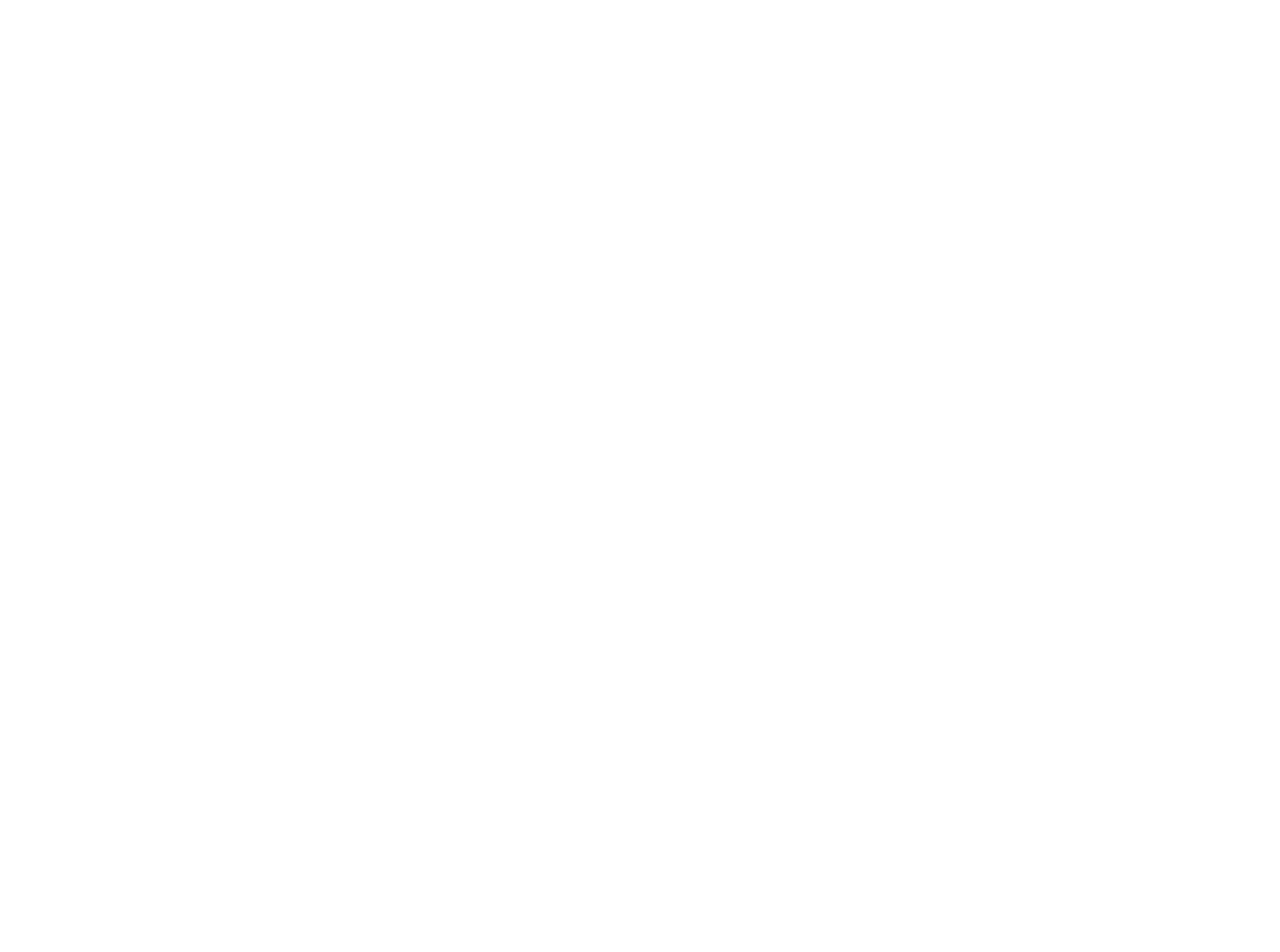
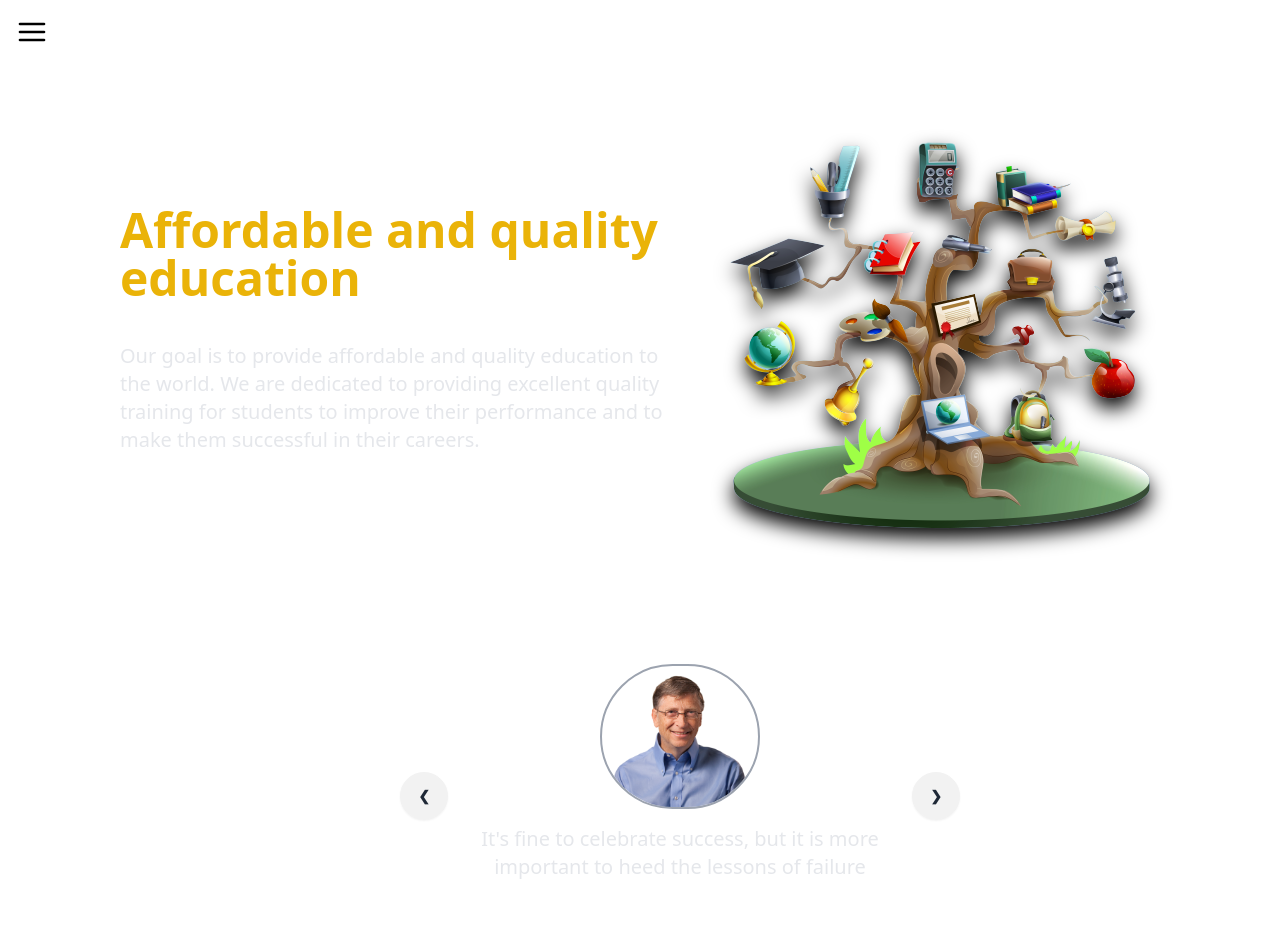
Before and after one commit to sipunpanda/FullStack-LMS, a React (Vite) app in the folder client/: page /about in a window 1280 px wide. Before the commit this address had no page. Shown: the top 952 px of the page. Before the commit the page ends 800 px from the top, so only its background shows below. Built offline with nearby package versions, Linux system fonts and the light colour scheme.

Commit message:
Added about us page and fix side bar button

```diff
--- a/client/src/App.jsx
+++ b/client/src/App.jsx
@@ -1,6 +1,7 @@
 import './App.css'
 import {Routes, Route} from 'react-router-dom'
 import HomePage from './Pages/HomePage.jsx'
+import AboutUs from './Pages/AboutUs.jsx'
 
 function App() {
 
@@ -8,6 +9,7 @@
     <>
    <Routes>
     <Route path='/' element ={<HomePage /> } > </Route>
+    <Route path='/about' element ={<AboutUs /> } > </Route>
     </Routes>
     </>
   )
--- a/client/src/Layouts/HomeLayout.jsx
+++ b/client/src/Layouts/HomeLayout.jsx
@@ -34,7 +34,7 @@
 
         // const res = await dispatch(logout());
 
-    //    if (res?.payload) {
+    //    if (res?.payload?.success) {
     //      navigate("/")
     //    }
     }
@@ -58,9 +58,9 @@
 
                     <div className="drawer-side w-0">
                         <label htmlFor="my-drawer" className="drawer-ovwerlay">
+                        </label>
 
-                        </label>
-                        <ul className="menu p-4 w-48 sm:w-80 bg-base-200 text-base-content relative">
+                        <ul className="menu p-4 w-48 h-[100%] sm:w-80 bg-base-200 text-base-content relative">
                             <li className="w-fit absolute right-2 z-50">
                                 <button onClick={hideDrawer}>
                                     <AiFillCloseCircle size={24} className="" />
@@ -87,7 +87,7 @@
                             </li>
 
                             {!isLoggedIn && (
-                                <li className="relative bottom-4 w-[90%]">
+                                <li className="absolute bottom-4 w-[90%]">
 
                                 <div className="w-full flex items-center justify-center">
                                     <button className='btn btn-primary btn-sm font-semibold rounded-md w-[50%]'>
@@ -114,6 +114,7 @@
                                 </li>
                             )}
                         </ul>
+
                     </div>
 
                 </div>
--- /dev/null
+++ b/client/src/Pages/AboutUs.jsx
@@ -0,0 +1,126 @@
+import HomeLayout from "../Layouts/HomeLayout";
+import aboutMainImage from "../Assets/Images/aboutMainImage.png";
+import apj from "../Assets/Images/apj.png";
+import billGates from "../Assets/Images/billGates.png";
+import einstein from "../Assets/Images/einstein.png";
+import nelsonMandela from "../Assets/Images/nelsonMandela.png";
+import steveJobs from "../Assets/Images/steveJobs.png";
+
+
+
+function AboutUs() {
+    return (
+        <HomeLayout>
+            <div className="pl-20 pt-20 flex flex-col text-white ">
+                <div className="flex items-center gap-5 mx-10">
+                    <section className="w-1/2 space-y-10">
+                        <h1 className="text-5xl text-yellow-500 font-semibold">
+                            Affordable and quality education
+                        </h1>
+                        <p className="text-xl text-gray-200">
+                            Our goal is to provide affordable and quality education to the world.
+                            We are dedicated to providing excellent quality training for students to improve their performance
+                            and to make them successful in their careers.
+
+                        </p>
+                    </section>
+                    <div className="w-1/2">
+                        <img
+                            src={aboutMainImage}
+                            alt="about us image"
+                            style={{
+                                filter: "drop-shadow(0px 10px 10px rgb(0,0,0))"
+                            }}
+                            className="drop-shadow-2xl"
+                            id="test1"
+
+                        />
+                    </div>
+                </div>
+
+                <div className="carousel w-1/2 my-16 m-auto">
+                    <div id="slide1" className="carousel-item relative w-full">
+                        <div className="flex flex-col items-center justify-center gap-4 px-[15%]">
+                            <img
+                                src={billGates}
+                                className="w-40 rounded-full border-2 border-gray-400"
+                            />
+                            <p className="text-xl text-gray-200 text-center">
+                                It's fine to celebrate success, but it is more important to heed the lessons of failure
+                            </p>
+                            <h3 className="text-2xl text-white font-semibold">Bill Gates</h3>
+                            <div className="absolute left-5 right-5 top-1/2 flex -translate-y-1/2 transform justify-between ">
+                                <a href="#slide4" className="btn btn-circle">❮</a>
+                                <a href="#slide2" className="btn btn-circle">❯</a>
+                            </div>
+                        </div>
+                    </div>
+                    <div id="slide2" className="carousel-item relative w-full">
+                        <div className="flex flex-col items-center justify-center gap-4 px-[15%]">
+
+                            <img
+                                src={apj}
+                                className="w-40 rounded-full border-2 border-gray-400"
+                            />
+                            <p className="text-xl text-gray-200 text-center">
+
+                                Just one small positive thought in the morning can change your whole day
+
+                            </p>
+
+                            <h3 className="text-2xl text-white font-semibold">APJ Abdul Kalam</h3>
+
+                            <div className="absolute left-5 right-5 top-1/2 flex -translate-y-1/2 transform justify-between">
+                                <a href="#slide1" className="btn btn-circle">❮</a>
+                                <a href="#slide3" className="btn btn-circle">❯</a>
+                            </div>
+                        </div>
+                    </div>
+                    <div id="slide3" className="carousel-item relative w-full">
+                        <div className="flex flex-col items-center justify-center gap-4 px-[15%]">
+
+                            <img
+                                src={einstein}
+                                className="w-40 rounded-full border-2 border-gray-400"
+                            />
+                            <p className="text-xl text-gray-200 text-center">
+
+                                The more I learn, the more I realize how much I don't know
+
+                            </p>
+
+                            <h3 className="text-2xl text-white font-semibold">Albert Einstein</h3>
+
+                            <div className="absolute left-5 right-5 top-1/2 flex -translate-y-1/2 transform justify-between">
+                                <a href="#slide2" className="btn btn-circle">❮</a>
+                                <a href="#slide4" className="btn btn-circle">❯</a>
+                            </div>
+                        </div>
+                    </div>
+                    <div id="slide4" className="carousel-item relative w-full">
+                        <div className="flex flex-col items-center justify-center gap-4 px-[15%]">
+
+                            <img
+                                src={nelsonMandela}
+                                className="w-40 rounded-full border-2 border-gray-400"
+                            />
+                            <p className="text-xl text-gray-200 text-center">
+
+                            Do not judge me by my successes, judge me by how many times I fell down and got back up again
+                            </p>
+
+                            <h3 className="text-2xl text-white font-semibold">Nelson Mondela</h3>
+
+                            <div className="absolute left-5 right-5 top-1/2 flex -translate-y-1/2 transform justify-between">
+                                <a href="#slide3" className="btn btn-circle">❮</a>
+                                <a href="#slide1" className="btn btn-circle">❯</a>
+                            </div>
+                        </div>
+                    </div>
+                </div>
+            </div>
+        </HomeLayout>
+    )
+}
+
+export default AboutUs;
```
